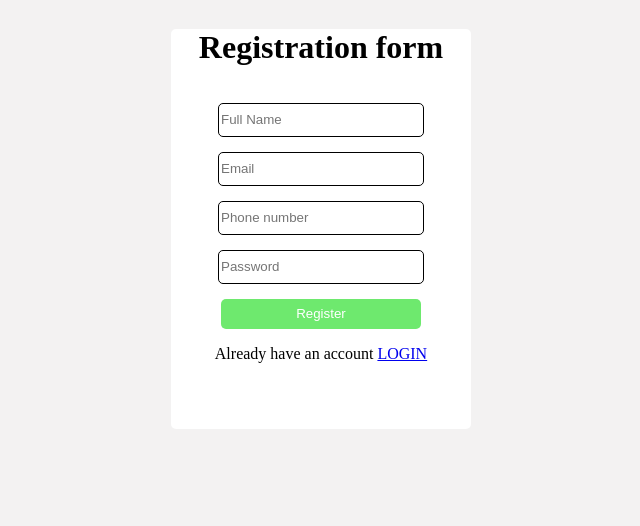
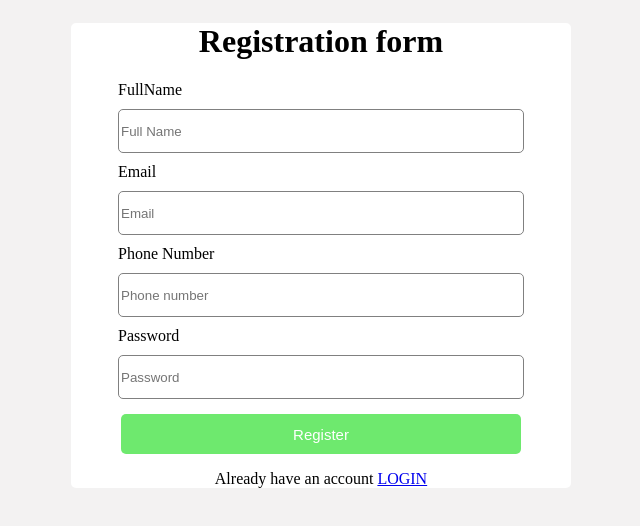
Before and after one commit to Kijjambu-joseph/forms, a React (Vite) app: page /register in a window 1280 px wide. Shown: the top 526 px of the page, without its empty margins (319-959 px from the left). Built offline with nearby package versions, Linux system fonts and the light colour scheme.

Commit message:
made changes on register

```diff
--- a/src/Register.jsx
+++ b/src/Register.jsx
@@ -8,18 +8,22 @@ function Register(){
                         <h1>Registration form</h1>
 
                 <div className="inputt">
+                    <label htmlFor="fullname">FullName</label>
                     <input type="text" placeholder="Full Name"  required/>
                 </div>
 
                 <div className="inputt">
+                    <label htmlFor="email">Email</label>
                     <input type="Email" name="" placeholder="Email" required />
                 </div>
 
                 <div className="inputt">
+                    <label htmlFor="phone number">Phone Number</label>
                     <input type="text" placeholder="Phone number" required/>
                 </div>
 
                 <div className="inputt">
+                    <label htmlFor="password">Password</label>
                     <input type="text" placeholder="Password"/>
                 </div>
 
--- a/src/style/Register.css
+++ b/src/style/Register.css
@@ -1,31 +1,43 @@
 
-
+.frame h1{
+    margin-top: 15px;
+}
 .frame{
-    width: 300px;
-    height: 400px;
+    width: 500px;
+    height: auto;
     background-color: white;
     place-items: center;
     border-radius: 5px;
 
 }
+.inputt {
+     display:flex;
+     flex-direction:column;
+     margin-top:10px;
+}
 
 .inputt input{
-    width: 200px;
-    height: 30px;
-    margin-top: 15px;
+    width: 400px;
+    height: 40px;
+    margin-top: 10px;
     border-radius: 5px;
-    border: 1px solid;
+    border: 1px gray solid;
 
 }
 
 
 
 .btnn button{
-    width: 200px;
-    height: 30px;
+    width: 400px;
+    height: 40px;
     background-color: rgb(110, 233, 110);
     color: white;
     margin-top: 15px;
     border: none;
     border-radius: 5px;
+    font-size: 15px;
 }
+
+.frame p{
+    margin-bottom:15px;
+}
```
Also changed, not shown: 1 other file (tests, documents, lock files or other folders).
